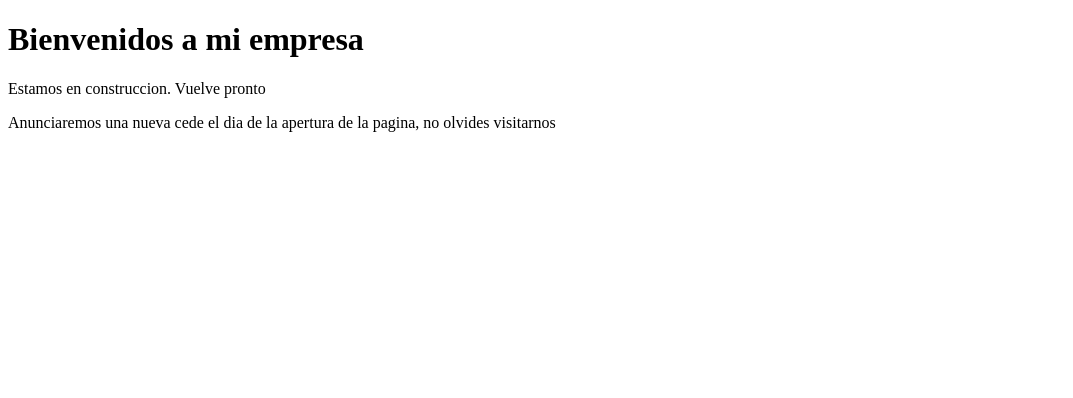
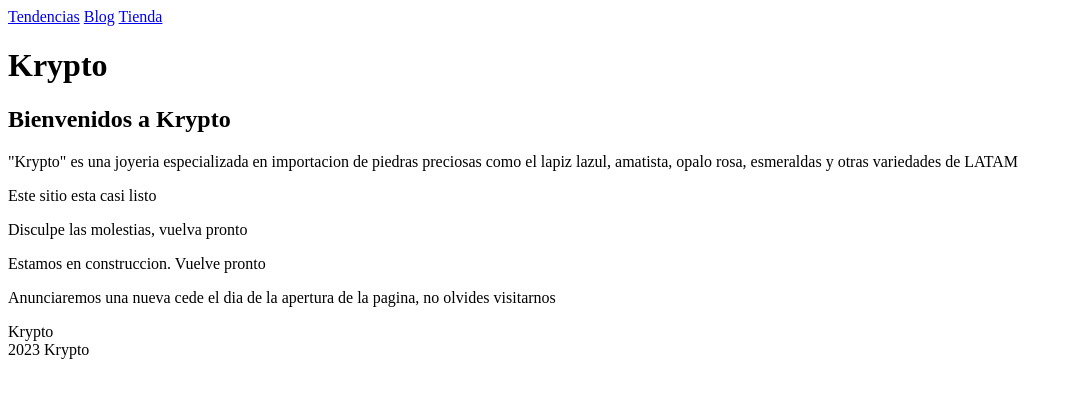
Before and after one commit to Lachicagladiadora/learning-git, a plain HTML site: page index.html in a window 1280 px wide. Shown: the whole page, without its empty margins (0-1073 px from the left). Drawn offline with Linux system fonts and the light colour scheme.

Commit message:
Modificamos la estructura.

```diff
--- a/index.html
+++ b/index.html
@@ -7,12 +7,34 @@
     <title>Empresa</title>
 </head>
 <body>
-    <h1>Bienvenidos a mi empresa</h1>
-    <p>Estamos en construccion. Vuelve pronto</p>
+    <nav>
+        <a href="tendencias.html">Tendencias</a>
+        <a href="blog.html">Blog</a>
+        <a href="tienda.html">Tienda</a>
+    </nav>
+    <h1>Krypto</h1>
+
+    <article>
+        <h2>Bienvenidos a Krypto</h2>
+        <p>"Krypto" es una joyeria especializada en importacion de piedras preciosas como el lapiz lazul, amatista, opalo rosa, esmeraldas y otras variedades de LATAM</p>
+        <section>
+            <p>Este sitio esta casi listo</p>
+            <p>Disculpe las molestias, vuelva pronto</p>
+        </section>
+    </article>
+    <div>
+        <p>Estamos en construccion. Vuelve pronto</p>
+    </div>
     <div>
         <p>
             Anunciaremos una nueva cede el dia de la apertura de la pagina, no olvides visitarnos
         </p>
     </div>
+    <aside>
+        Krypto
+    </aside>
+    <footer>
+        2023 Krypto
+    </footer>
 </body>
 </html>
```
